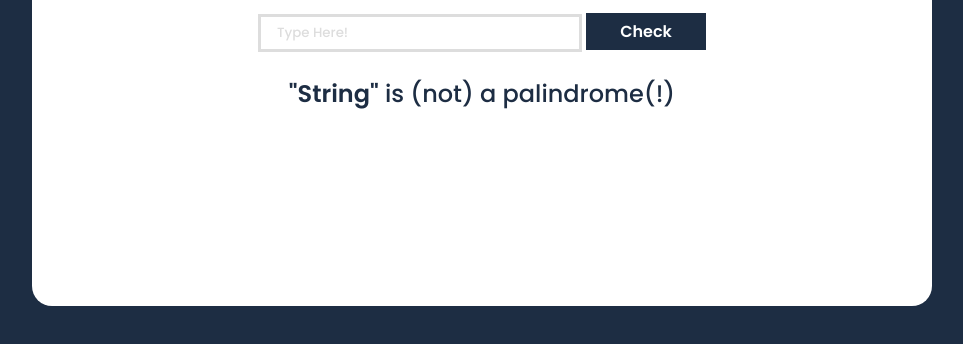
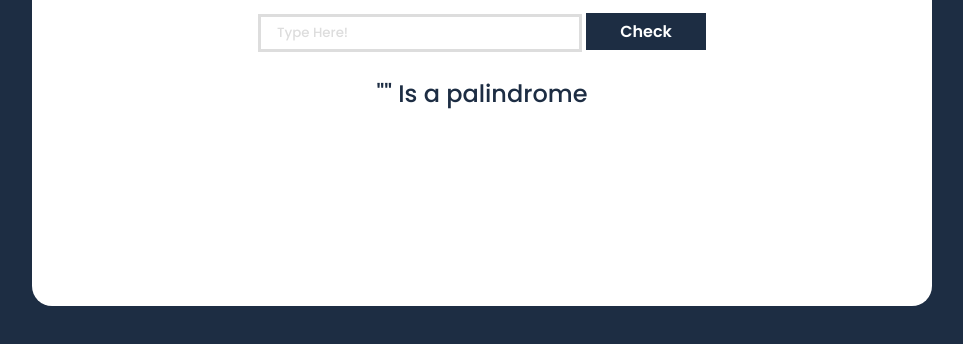
Before and after one commit to codeyStein/palindrome-checker, a plain HTML site: page index.html in a window 1280 px wide. Both pictures are taken after a click on the button "Check". Shown: the part 402-746 px from the top of the page, without its empty margins (158-1121 px from the left). Drawn offline with Linux system fonts and the light colour scheme.

Commit message:
Finished Script; Final Commit

```diff
--- a/index.html
+++ b/index.html
@@ -13,10 +13,11 @@
 
 			<div id="main">
 				<input id="input" type="text" placeholder="Type Here!">
-				<button id="button">Check</button>
+				<button id="button" >Check</button>
 			</div>
 
-			<p id="result"><span id="result-span">"String"</span> is (not) a palindrome(!)</p>
+			<p id="result"></p>
 	</div>
+	<script src="./script.js"></script>
 </body>
 </html>
--- a/script.js
+++ b/script.js
@@ -0,0 +1,21 @@
+let inputElm = document.querySelector("#input")
+let resultElm = document.querySelector("#result")
+let buttonElm = document.querySelector("#button")
+
+buttonElm.addEventListener('click', palindrome)
+
+
+function palindrome() {
+	let str = inputElm.value
+	let re = /[^A-Za-z0-9]/g
+	let lowercaseStr = str.toLowerCase().replace(re, '')
+	let reverseStr = lowercaseStr.split('').reverse().join('')
+
+
+	if(reverseStr===lowercaseStr) {
+		resultElm.innerText = `"${str}" Is a palindrome`
+	} else {
+		resultElm.innerText = `"${str}" is not a palindrome.`
+	}
+
+}
```
